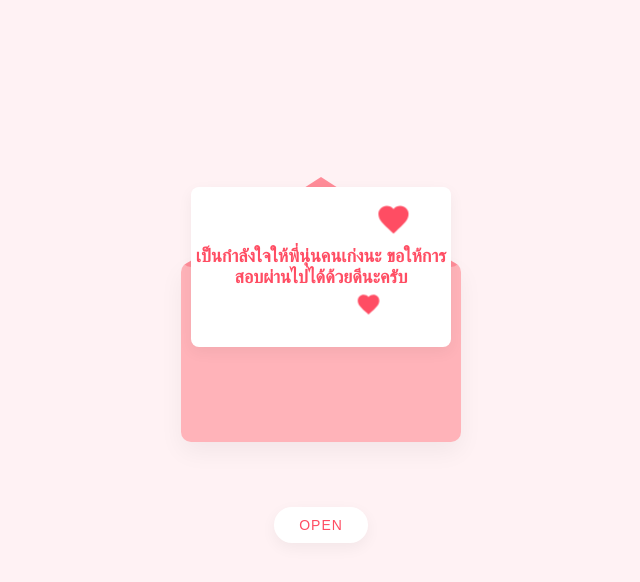
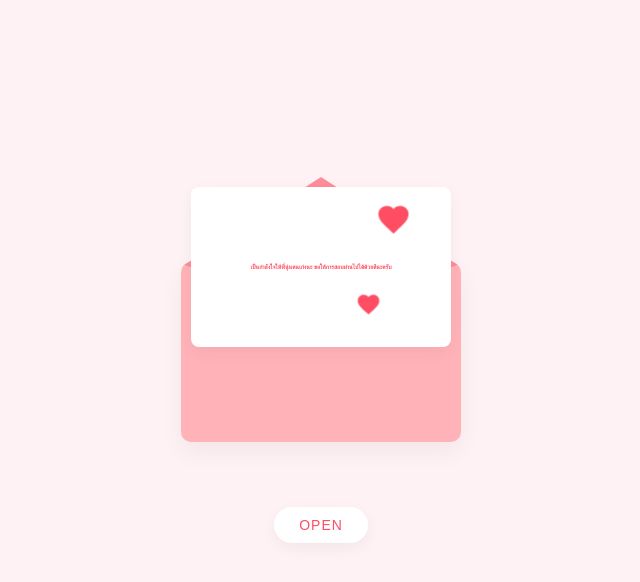
Before and after one commit to Imadoggg/letter---a---, a plain HTML site: page index.html in a window 1280 px wide. Both pictures are taken after a click on the button "OPEN". Shown: the whole page, without its empty margins (319-959 px from the left). Drawn offline with Linux system fonts and the light colour scheme.

Commit message:
first commit

```diff
--- a/index.html
+++ b/index.html
@@ -107,7 +107,7 @@
         }
 
         .message {
-            font-size: 18px;
+            font-size: 6px;
             color: #ff4d63;
             font-weight: 600;
             opacity: 0;
```
